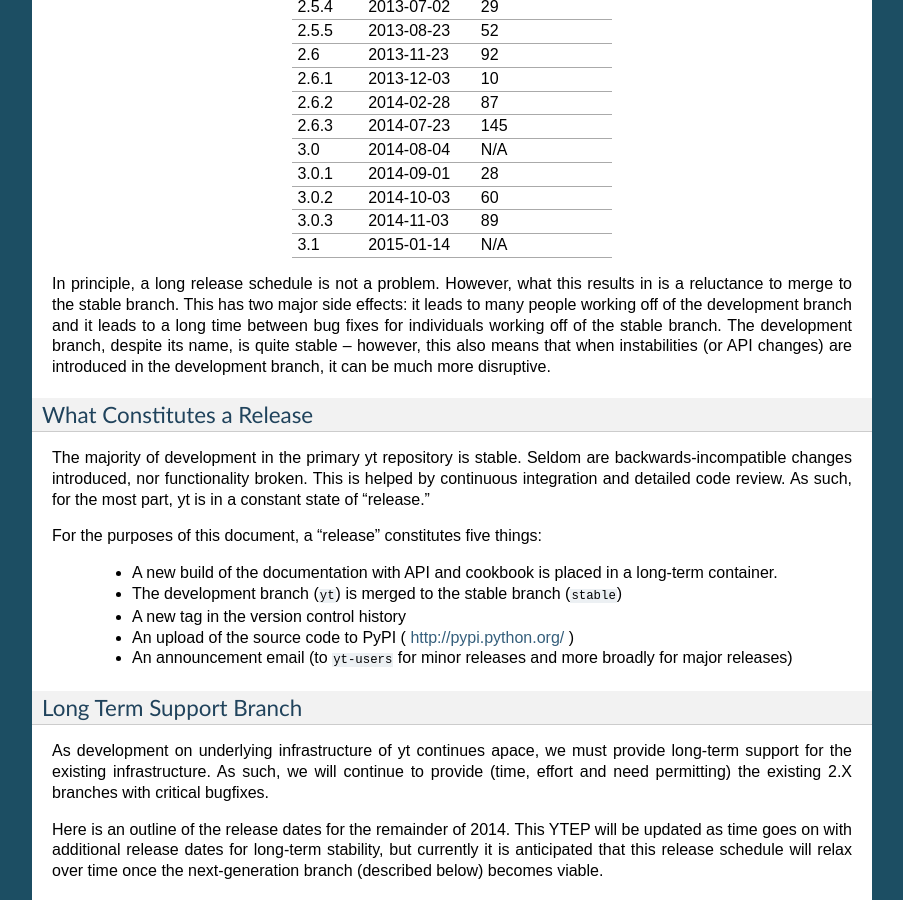
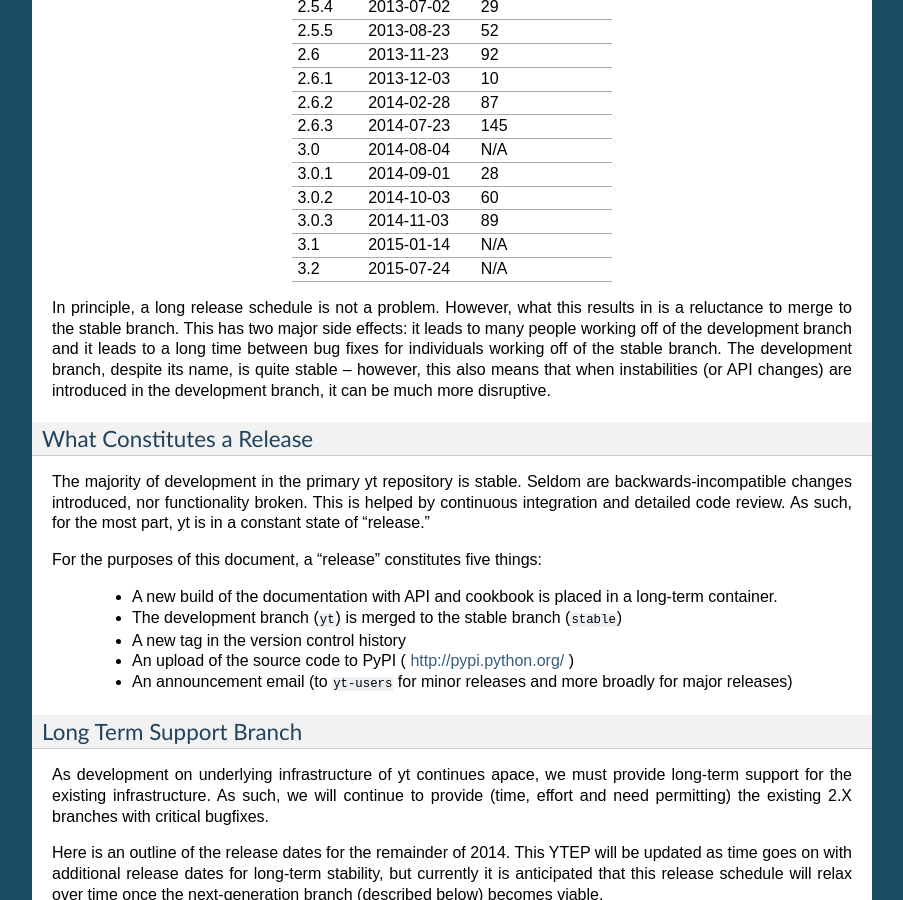
Before and after one commit to yt-project/ytep, a Sphinx documentation site: the page built from source/YTEPs/YTEP-0008.rst, in a window 1280 px wide and 900 px high, scrolled down 1034 px. Shown: the whole window, without its empty margins (198-1101 px from the left). Built offline with Sphinx 7.4.7, drawn with Linux system fonts in a browser that asks for light colours; formulas are drawn with MathJax 3.

Commit message:
Adding 3.2 release.

```diff
--- a/source/YTEPs/YTEP-0008.rst
+++ b/source/YTEPs/YTEP-0008.rst
@@ -66,6 +66,7 @@ Version Release Date Days Since Last
 3.0.2   2014-10-03   60
 3.0.3   2014-11-03   89
 3.1     2015-01-14   N/A
+3.2     2015-07-24   N/A
 ======= ============ ===============
 
 In principle, a long release schedule is not a problem.  However, what this
```
